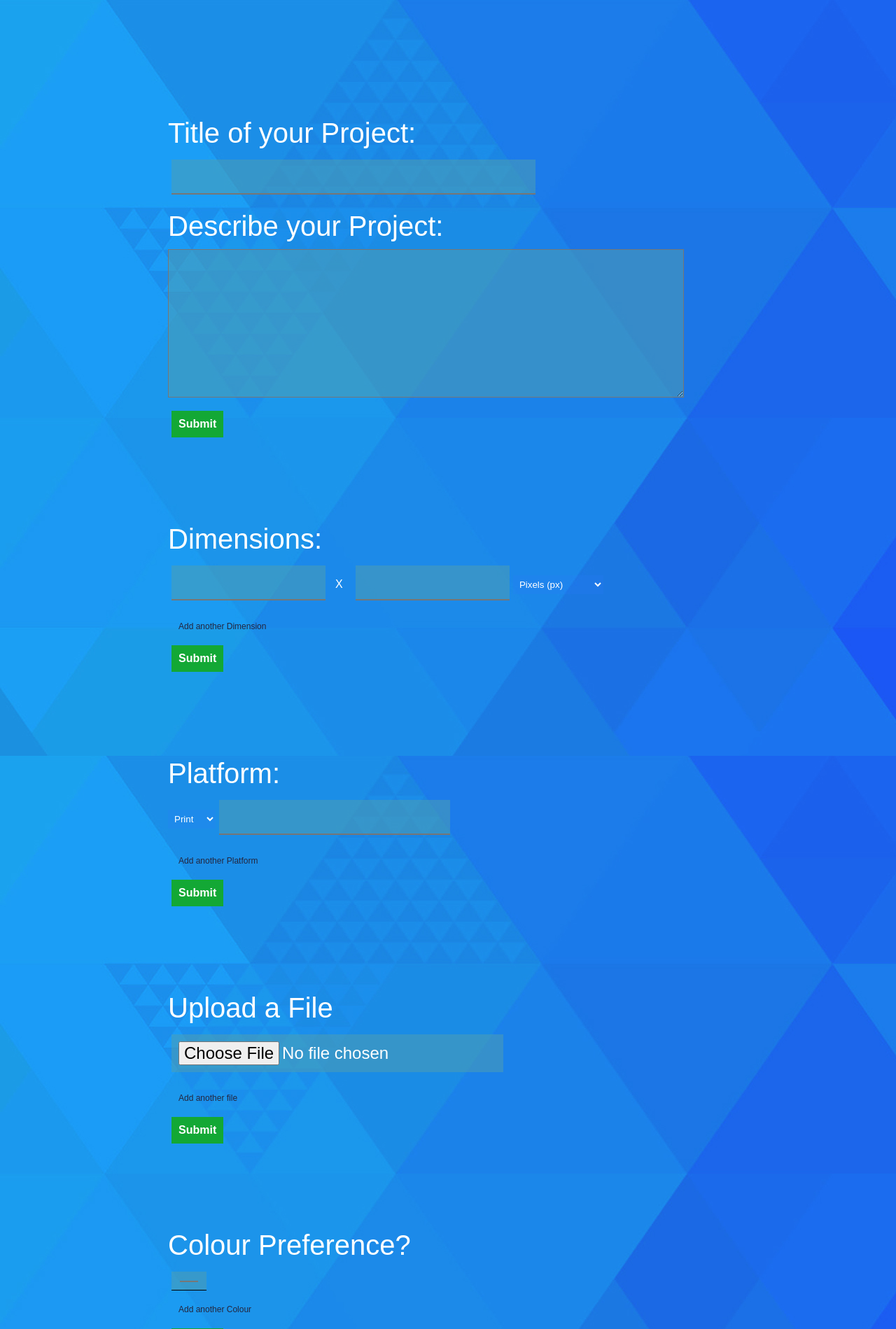
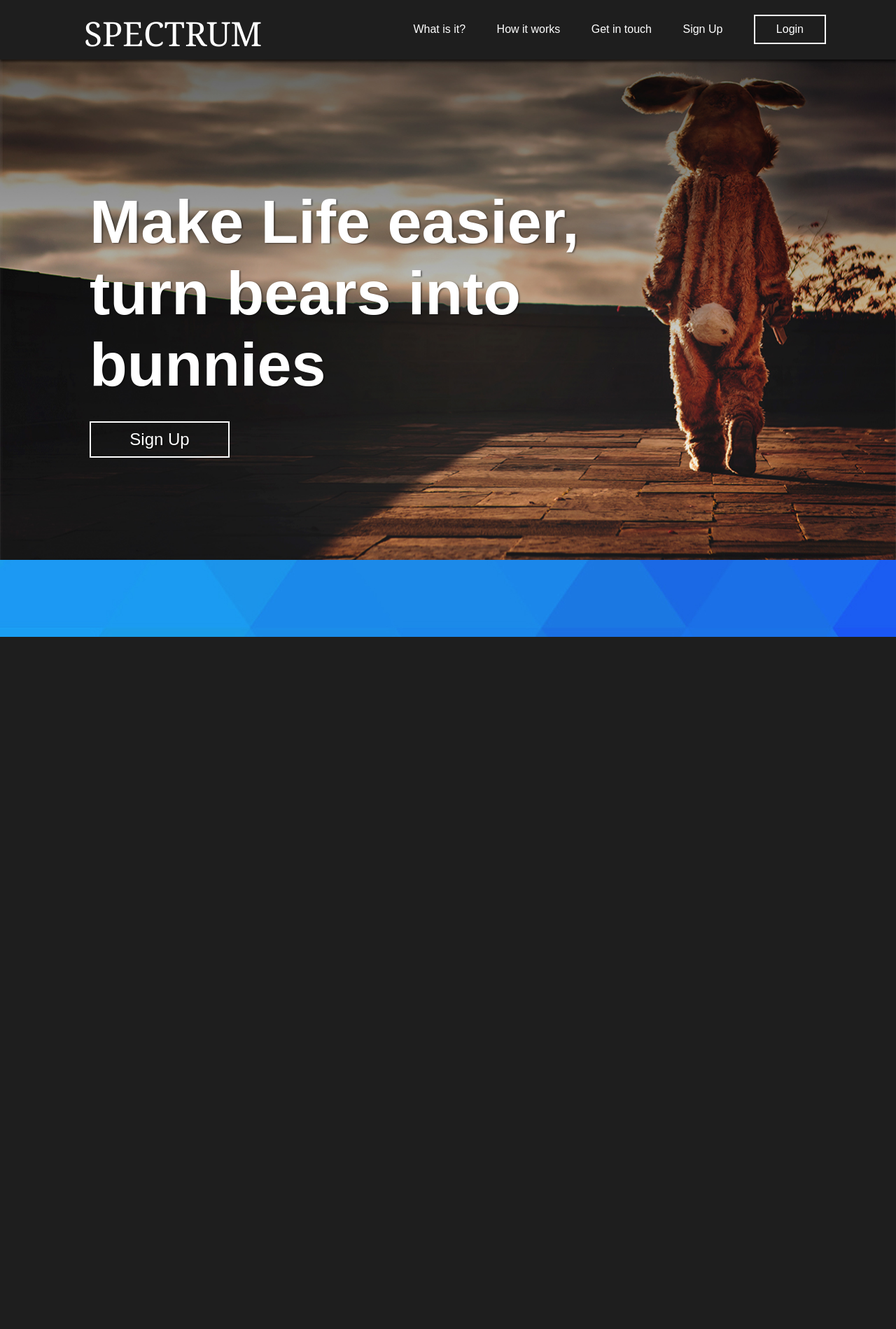
Before and after one commit to moosehughes/Moose-Grad, a PHP site: page / in a window 1280 px wide. Shown: the top 1899 px of the page at 70% size. After the commit the page ends 910 px from the top, so only its background shows below. Run offline with PHP 8.4, Linux system fonts and the light colour scheme.

Commit message:
index page started

```diff
--- a/index.html
+++ b/index.html
@@ -4,131 +4,44 @@
 
 <link rel="stylesheet" href="style.css">
 
-<script>
-
-var counter = 1;
-var limit = 20;
-function addInput(divName, inputType){
-     if (counter == limit)  {
-          alert("You have reached the limit of adding " + counter + " inputs");
-     }
-     else {
-
-     	var newdiv = document.createElement('div');
-
-     		switch(inputType) {
-     			case 'dimension':
-		          newdiv.innerHTML = "<div id='removable'><input class='dime' type='number' name='width[]'>&nbsp; X  &nbsp; <input class='dime' type='number' name='height[]'><select name='Measurements'><option value='px'>Pixels(px)</option><option value='mm'>Millimeters(mm)</option></select></label> <input class='remove' type='button' value='X' onClick='removeInput('removable');'></div>";
-		          counter++;
-		          break;
-		        case 'colour':
-		          newdiv.innerHTML = "<input class='left' type='color' name='favcolor' value='#ff0000'>";
-		          counter++;
-		          break;
-		        case 'platform':
-		          newdiv.innerHTML = "<select name='Platform'><option value='300dpi'>Print</option><option value='100dpi'>Digital</option></select><input type='text'>";
-		          counter++;
-		          break;
-		        case 'file':
-		          newdiv.innerHTML = "<input type='file' name='pic' accept=image/*'>";
-		          counter++;
-		          break;
-		         case 'style':
-		          newdiv.innerHTML = "<input type='text' class='text' name='URL' placeholder='Enter URL...''>";
-		          counter++;
-		          break;
-
-
-     		}
-          document.getElementById(divName).appendChild(newdiv);
-     }
-};
-
-
-function removeInput(divName){
-	var elem = document.getElementById("dimensionInput");
-	elem.parentNode.removeChild(elem);
-
-};
-</script>
 
 
 </head>
 <body>
 
-<section class="forms">
-<form action="">
+<header>
+	<div class="logo">SPECTRUM</div>
+	<nav>
+		<ul>
+			<a href="#what"><li>What is it?</li></a>
+			<a href="#how"><li>How it works</li></a>
+			<a href="#contact"><li>Get in touch</li></a>
+			<a href="#"><li>Sign Up</li></a>
+			<a href="#"><li class="login">Login</li></a>
+		</ul>
+	</nav>
+</header>
+<section class="hero">
+	<div class="hero-section">
+		<h1 class="h1 hero-header">Make Life easier, <br>turn bears into bunnies</h1>
+		<div class="btn pink login">Sign Up</div>
+	</div>
+</section>
+<section id="what">
 
-<div id="detailsInput">
-	<label for="projectTitle"><p>Title of your Project:</p></label>
-	<input type="text" class="text"><br><br>
-	<label for="projectDescription"><p>Describe your Project:</p></label>
-	<textarea name="projectDescription" id="" cols="70" rows="10"></textarea>
-</div>  <div class="buttons">
-<input class="submit" type="submit"></div>
 
-</form>
-<form action="">
+</section>
+<section id="how">
 
-<div id="dimensionInput">
-	<label for="dimensions"><p>Dimensions:</p><input class="dime" type="number" name="width[]">&nbsp; X  &nbsp; <input class="dime" type="number" name="height[]"><select name="Measurements">
-	<option value="px">Pixels (px)</option>
-	<option value="mm">Millimeters (mm)</option>
-	</select></label>
-</div>  <div class="buttons">
-<input class="add" type="button" value="Add another Dimension" onClick="addInput('dimensionInput', 'dimension');"><input class="submit" type="submit"></div>
 
-</form>
-<form action="">
+</section>
+<section id="contact">
 
-<div id="platformInput">
-	<label for="Platform"><p>Platform:</p></label>
-	<select name="Platform"><option value="300dpi">Print</option><option value="100dpi">Digital</option></select><input type="text">
-</div><div class="buttons">
-<input class="add" type="button" value="Add another Platform" onClick="addInput('platformInput', 'platform');">
-<input class="submit" type="submit"></div>
-</form>
-<form action="">
-<div id="fileInput"><label for="Assets"><p>Upload a File</p></label>
-	  <input type="file" name="pic" accept="image/*">
-</div><div class="buttons">
-<input class="add" type="button" value="Add another file" onClick="addInput('fileInput', 'file');"><input class="submit" type="submit">
-</div>
-</form>
-<form action="">
-<div id="colourInput">
-	 <label for="Colour"><p>Colour Preference?</p></label>
-	 <input class="left colour" type="color" name="favcolor" value="#ff0000">
-</div>
-<div class="buttons">
-<input class="add" type="button" value="Add another Colour" onClick="addInput('colourInput', 'colour');"><input class="submit" type="submit">
-</div>
-</form>
 
-<form action="">
-<div id="styleInput">
-	<label for="style"><p>Style Preference</p></label>
-	<input type="text" class="text" name="URL" placeholder="Enter URL...">
-</div><div class="buttons"><input class="add" type="button" value="Add another preference" onClick="addInput('styleInput', 'style');"><input class="submit" type="submit"></div>
-</form>
+</section>
+<footer>
 
-<form action="">
+</footer>
 
-<div class="input">
-<label for="budget"><p>Budget: </p><br>Range
-<input class="range" type="number" name="Range"> to <input class="range" type="number">
-</div><div class="buttons">
-<input class="submit" type="submit"></div>
-</form>
-
-<form action="">
-<div class="input">
-<label for="Notes"><p>Notes</p></label><br>
-<textarea rows="10" cols="70" name="notes">
-</textarea></div><div class="buttons">
-<input class="submit" type="submit">
-</div>
-</form>
-</section>
 </body>
 </html>
--- a/style.css
+++ b/style.css
@@ -1,11 +1,19 @@
+*{
+	box-sizing: border-box;
+}
+
+html {
+	height: 100%;
+}
+
 body{
 	margin:0;
 	padding:0;
 	background: url(designscreen.jpg);
 	color:#fff;
 	font-family: sans-serif;
-	font-size: .75
-
+	font-size: .75;
+	height: 100%;
 }
 
 label{
@@ -17,6 +25,11 @@ label{
 form{
 	width:800px;
 	margin:10% auto;
+}
+
+h1{
+	font-size: 5.5em;
+	margin:10px 0;
 }
 
 .dime{
@@ -67,10 +80,11 @@ form{
 }
 
 p{
-	font-size: 2.5em;
+	font-size: 1.5em;
 	font-family: sans-serif;
 	color: #fff;
 	margin:0 0 10px 0;
+	font-weight: 400;
 }
 
 input{
@@ -106,3 +120,101 @@ textarea{
 .text{
 	width:500px;
 }
+
+header{
+	width:100%;
+	padding:0px 100px;
+
+	position: absolute;
+	z-index: 1;
+	background: #1e1e1e;
+	box-shadow: 0px 3px 3px rgba(0,0,0,0.6)
+
+
+}
+
+nav{
+	width:100%;
+
+
+}
+nav ul{
+	list-style-type: none;
+	text-align: right;
+}
+nav ul li{
+	display: inline-block;
+	margin:0px 20px;
+	/*font-weight: bold;
+	/*text-shadow: 2px 1px 2px rgba(0,0,0,0.4);*/
+
+}
+
+nav ul a li {
+	color: #fff;
+	text-decoration:none;
+	border-bottom: 3px solid rgba(27,89,198,0);
+	padding-bottom:10px;
+	transition: all 0.3s ease;
+
+}
+
+nav ul a li:hover {
+		border-bottom: 3px solid rgba(27,89,198,1);
+
+}
+
+.login{
+	border: 2px solid #fff;
+	padding:10px 30px;
+
+	text-align: center;
+	margin:5px 0 0 20px;
+	transition: all 0.2s ease;
+}
+
+.login:hover{
+	background: #1B59C6;
+	border: 2px solid rgba(255,255,255,0);
+}
+
+.login:active{
+	background: #11397F;
+}
+
+
+.logo{
+	float:left;
+	font-size:3em;
+	padding:5px 20px;
+	margin-top: 10px;
+	font-family: georgia
+}
+
+.hero{
+	width:100%;
+	height:100%;
+	background: url(bunny.jpg) no-repeat 50% 30%;
+	background-size: cover;
+	text-shadow: 2px 1px 2px rgba(0,0,0,0.4);
+
+}
+
+.hero-section{
+	width:80%;
+	padding:20% 10%;
+
+
+
+}
+
+.btn{
+	width:200px;
+	font-size: 1.5em;
+	font-weight: 500;
+	border: 2px solid #fff;
+	padding:10px 30px;
+	text-align: center;
+	margin:30px 0 0 0;
+	transition: all 0.2s ease;
+}
```
Also changed, not shown: graphic.html (added, +134 -0 lines), bunny.jpg (added), logo-kca-icon.png (added).
